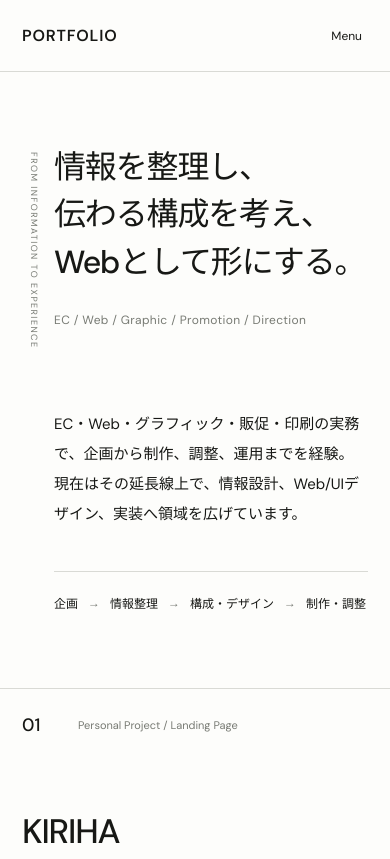
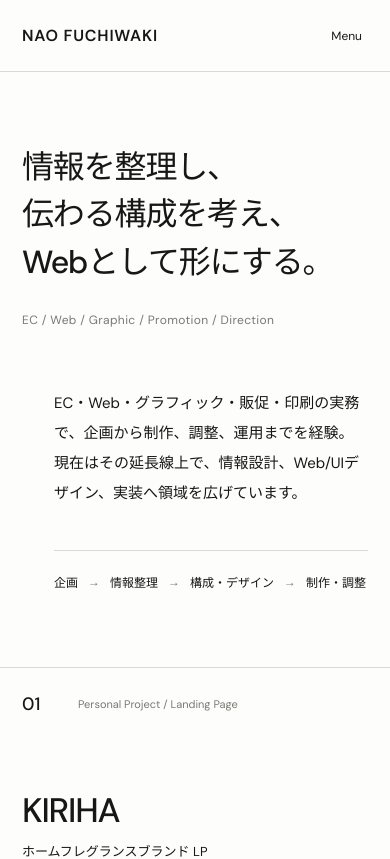
Before and after one commit to lilimo70/portfolio, a React (Vite) app: page / in a window 390 px wide. Shown: the top 859 px of the page. Built offline with nearby package versions, Linux system fonts and the light colour scheme.

Commit message:
Simplify portfolio identity labels

```diff
--- a/index.html
+++ b/index.html
@@ -6,7 +6,7 @@
     <meta name="robots" content="noindex, nofollow, noarchive, nosnippet" />
     <meta name="googlebot" content="noindex, nofollow, noarchive, nosnippet" />
     <meta name="description" content="EC・Web・グラフィック・販促・印刷の実務と、その延長線上にある情報設計、Web/UIデザイン、実装を紹介するポートフォリオ。" />
-    <title>Portfolio | Planning / Design / Production</title>
+    <title>NAO FUCHIWAKI | Planning / Design / Production</title>
   </head>
   <body>
     <div id="root"></div>
--- a/src/App.jsx
+++ b/src/App.jsx
@@ -23,7 +23,7 @@ function Header() {
 
 function Hero() {
   return <section className="hero" id="top">
-    <div className="hero-title"><span className="vertical-note">{portfolio.hero.eyebrow}</span><div><h1>{portfolio.hero.title}</h1><p className="role-line">{portfolio.role}</p></div></div>
+    <div className="hero-title"><h1>{portfolio.hero.title}</h1><p className="role-line">{portfolio.role}</p></div>
     <div className="hero-context"><p>{portfolio.hero.introduction}</p><ol className="process" aria-label="仕事のプロセス">{portfolio.hero.process.map((item) => <li key={item}>{item}</li>)}</ol></div>
   </section>;
 }
@@ -42,7 +42,7 @@ function WorkCase({ work }) {
 function ProfessionalArchive() {
   const archive = portfolio.professionalArchive;
   return <section className="archive" id="professional">
-    <div className="archive-heading section-index"><b>{archive.number}</b><div><span>Professional Archive</span><h2>{archive.title}</h2><p>{archive.lead}</p></div></div>
+    <div className="archive-heading section-index"><b>{archive.number}</b><div><h2>{archive.title}</h2><p>{archive.lead}</p></div></div>
     <div className="archive-groups">{archive.groups.map((group, groupIndex) => <article className={`archive-group archive-group-${groupIndex + 1}`} key={group.id}>
       <div className="archive-images">{group.images.map((image, index) => <figure key={image.src} className={`archive-image archive-image-${index + 1}`}><img src={image.src} alt={image.alt} loading="lazy" /></figure>)}</div>
       <div className="archive-copy"><p className="archive-label">{group.label}</p><h3>{group.title}</h3><p>{group.description}</p>{group.highlight && <aside><b>{group.highlight.title}</b><p>{group.highlight.text}</p></aside>}{group.note && <small>{group.note}</small>}</div>
@@ -51,21 +51,21 @@ function ProfessionalArchive() {
 }
 
 function About() {
-  return <section className="about split-section" id="about"><div className="section-label"><span>04</span><p>About</p></div><h2>{portfolio.about.title}</h2><div className="body-copy">{portfolio.about.paragraphs.map((paragraph) => <p key={paragraph}>{paragraph}</p>)}</div></section>;
+  return <section className="about split-section" id="about"><div className="section-label"><p>About</p></div><h2>{portfolio.about.title}</h2><div className="body-copy">{portfolio.about.paragraphs.map((paragraph) => <p key={paragraph}>{paragraph}</p>)}</div></section>;
 }
 
 function Expertise() {
-  return <section className="expertise" id="expertise"><div className="section-label"><span>05</span><p>Expertise</p></div><div className="expertise-list">{portfolio.expertise.map((item, index) => <article key={item.title}><span>{String(index + 1).padStart(2, "0")}</span><h3>{item.title}</h3><p>{item.detail}</p></article>)}</div></section>;
+  return <section className="expertise" id="expertise"><div className="section-label"><p>Expertise</p></div><div className="expertise-list">{portfolio.expertise.map((item) => <article key={item.title}><h3>{item.title}</h3><p>{item.detail}</p></article>)}</div></section>;
 }
 
 function Experience() {
-  return <section className="experience" id="experience"><div className="section-label"><span>06</span><p>Professional Experience</p></div><div className="experience-list">{portfolio.experience.map((item, index) => <article key={item.name}><span className="experience-number">{String(index + 1).padStart(2, "0")}</span><h3>{item.name}</h3><p className="experience-area">{item.area}</p><p>{item.description}</p></article>)}</div></section>;
+  return <section className="experience" id="experience"><div className="section-label"><p>Professional Experience</p></div><div className="experience-list">{portfolio.experience.map((item) => <article key={item.name}><h3>{item.name}</h3><p className="experience-area">{item.area}</p><p>{item.description}</p></article>)}</div></section>;
 }
 
 function Contact() {
-  return <section className="contact" id="contact"><div className="section-label"><span>07</span><p>Contact</p></div><h2>{portfolio.contact.title}</h2><div><p>{portfolio.contact.text}</p><p className="contact-status">{portfolio.contact.status}</p></div></section>;
+  return <section className="contact" id="contact"><div className="section-label"><p>Contact</p></div><h2>{portfolio.contact.title}</h2><div><p>{portfolio.contact.text}</p></div></section>;
 }
 
 export function App() {
-  return <><Header /><main><Hero /><section id="works" aria-label="Selected Works">{portfolio.works.map((work) => <WorkCase work={work} key={work.id} />)}</section><ProfessionalArchive /><About /><Expertise /><Experience /><Contact /></main><footer><a href="#top">{portfolio.owner}</a><p>{portfolio.role}</p><span>© 2026</span></footer></>;
+  return <><Header /><main><Hero /><section id="works" aria-label="Selected Works">{portfolio.works.map((work) => <WorkCase work={work} key={work.id} />)}</section><ProfessionalArchive /><About /><Expertise /><Experience /><Contact /></main><footer><a href="#top">{portfolio.owner}</a><span>© 2026</span></footer></>;
 }
--- a/src/content/portfolio.js
+++ b/src/content/portfolio.js
@@ -1,8 +1,7 @@
 export const portfolio = {
-  owner: "PORTFOLIO",
+  owner: "NAO FUCHIWAKI",
   role: "EC / Web / Graphic / Promotion / Direction",
   hero: {
-    eyebrow: "FROM INFORMATION TO EXPERIENCE",
     title: "情報を整理し、\n伝わる構成を考え、\nWebとして形にする。",
     introduction: "EC・Web・グラフィック・販促・印刷の実務で、企画から制作、調整、運用までを経験。現在はその延長線上で、情報設計、Web/UIデザイン、実装へ領域を広げています。",
     process: ["企画", "情報整理", "構成・デザイン", "制作・調整", "公開・改善"],
@@ -88,6 +87,5 @@ export const portfolio = {
   ],
   contact: {
     title: "一緒に、\n伝わるWebをつくる。", text: "Webサイト制作、情報設計、運用・改善に関するご相談など。連絡先は現在更新準備中です。",
-    status: "Contact information is being updated.",
   },
 };
--- a/src/styles.css
+++ b/src/styles.css
@@ -19,8 +19,7 @@ button { color:inherit; }
 .navigation a:hover::after,.navigation a:focus-visible::after { right:0; }
 .menu-button { display:none; background:none; border:0; font-size:12px; }
 .hero { min-height:560px; padding:clamp(74px,9vw,140px) var(--side) clamp(68px,8vw,118px); display:grid; grid-template-columns:minmax(0,1.18fr) minmax(340px,.82fr); gap:clamp(56px,8vw,132px); align-items:end; }
-.hero-title { display:grid; grid-template-columns:28px 1fr; gap:28px; align-items:start; }
-.vertical-note { writing-mode:vertical-rl; color:var(--muted); font-size:9px; letter-spacing:.16em; padding-top:8px; }
+.hero-title { align-self:end; }
 .hero h1 { white-space:pre-line; font-size:clamp(38px,4.55vw,72px); line-height:1.38; letter-spacing:-.035em; font-weight:500; }
 .role-line { margin-top:26px; color:var(--muted); font-size:12px; letter-spacing:.03em; }
 .hero-context { display:grid; gap:42px; }
@@ -47,7 +46,7 @@ button { color:inherit; }
 .case-visual:hover img { transform:scale(1.018); }
 .view-label { position:absolute; right:24px; bottom:22px; background:var(--paper); padding:13px 16px; font-size:11px; display:flex; gap:14px; }
 .archive { border-top:1px solid var(--line); padding:34px var(--side) clamp(100px,12vw,180px); }
-.archive-heading h2 { margin-top:60px; font-size:clamp(35px,5vw,72px); font-weight:500; letter-spacing:-.04em; }
+.archive-heading h2 { font-size:clamp(35px,5vw,72px); font-weight:500; letter-spacing:-.04em; }
 .archive-heading p { margin-top:18px; font-size:13px; line-height:1.8; }
 .archive-groups { margin-top:68px; display:grid; gap:clamp(80px,10vw,150px); }
 .archive-group { display:grid; grid-template-columns:minmax(0,1.55fr) minmax(290px,.65fr); gap:clamp(42px,6vw,90px); align-items:start; }
@@ -68,8 +67,7 @@ button { color:inherit; }
 .archive-copy aside p { margin-top:10px; font-size:12px; line-height:1.9; color:#4e504b; }
 .archive-copy small { display:block; margin-top:18px; color:var(--muted); font-size:10px; }
 .split-section,.contact { border-top:1px solid var(--line); padding:48px var(--side) clamp(94px,11vw,160px); display:grid; grid-template-columns:.6fr 1fr 1fr; gap:56px; }
-.section-label { display:flex; gap:24px; align-items:baseline; font-size:12px; }
-.section-label span { color:var(--accent); }
+.section-label { font-size:12px; }
 .section-label p { font-size:12px; }
 .split-section h2,.contact h2 { white-space:pre-line; font-size:clamp(30px,3.3vw,50px); font-weight:500; line-height:1.45; letter-spacing:-.03em; }
 .body-copy p,.contact>div:last-child>p:first-child { font-size:13px; line-height:2; color:#4e504b; }
@@ -77,18 +75,15 @@ button { color:inherit; }
 .expertise,.experience { border-top:1px solid var(--line); padding:34px var(--side) clamp(84px,9vw,130px); }
 .expertise-list { margin-top:66px; display:grid; grid-template-columns:repeat(4,1fr); }
 .expertise-list article { min-height:170px; padding:0 24px 24px; border-left:1px solid var(--line); }
-.expertise-list article>span { color:var(--muted); font-size:10px; }
-.expertise-list h3 { margin-top:28px; font-size:17px; line-height:1.45; font-weight:500; }
+.expertise-list h3 { font-size:17px; line-height:1.45; font-weight:500; }
 .expertise-list p { margin-top:12px; color:var(--muted); font-size:11px; line-height:1.7; }
 .experience-list { margin-top:62px; border-top:1px solid var(--line); }
-.experience-list article { display:grid; grid-template-columns:50px .7fr 1fr 1.4fr; gap:24px; padding:28px 0; border-bottom:1px solid var(--line); align-items:baseline; }
-.experience-number { color:var(--muted); font-size:11px; }
+.experience-list article { display:grid; grid-template-columns:.7fr 1fr 1.4fr; gap:24px; padding:28px 0; border-bottom:1px solid var(--line); align-items:baseline; }
 .experience-list h3 { font-size:22px; font-weight:500; }
 .experience-area { font-size:11px; text-transform:uppercase; letter-spacing:.04em; }
 .experience-list article>p:last-child { color:#4e504b; font-size:12px; line-height:1.8; }
 .contact { background:var(--soft); padding-bottom:clamp(80px,9vw,132px); }
-.contact-status { margin-top:28px; color:var(--accent); font-size:10px; letter-spacing:.06em; text-transform:uppercase; }
-footer { min-height:150px; padding:44px var(--side); display:grid; grid-template-columns:1fr 1fr auto; gap:30px; align-items:end; border-top:1px solid var(--line); }
+footer { min-height:150px; padding:44px var(--side); display:grid; grid-template-columns:1fr auto; gap:30px; align-items:end; border-top:1px solid var(--line); }
 footer a { font-weight:600; letter-spacing:.05em; }
 footer p,footer span { color:var(--muted); font-size:10px; }
 @media (max-width:980px) {
@@ -101,7 +96,7 @@ footer p,footer span { color:var(--muted); font-size:10px; }
 @media (max-width:720px) {
   .site-header { height:72px; } .brand span { display:none; } .menu-button { display:block; cursor:pointer; }
   .navigation { display:none; position:absolute; top:72px; left:0; right:0; padding:24px var(--side) 32px; background:var(--paper); border-bottom:1px solid var(--line); flex-direction:column; align-items:flex-start; gap:20px; }
-  .navigation.is-open { display:flex; } .hero { min-height:auto; padding-top:72px; gap:60px; } .hero-title { grid-template-columns:18px 1fr; gap:14px; }
+  .navigation.is-open { display:flex; } .hero { min-height:auto; padding-top:72px; gap:60px; }
   .hero h1 { font-size:clamp(30px,8.2vw,38px); line-height:1.48; } .hero-context { padding-left:32px; } .process { overflow-x:auto; padding-bottom:8px; }
   .work-case { min-height:0; } .case-copy { min-height:auto; padding-top:24px; } .case-body { margin-top:72px; } .case-visual { min-height:72vw; }
   .archive-heading h2 { margin-top:42px; }
@@ -110,7 +105,7 @@ footer p,footer span { color:var(--muted); font-size:10px; }
   .archive-group-3 .archive-image-2 { grid-column:1/3; }
   .split-section,.contact { grid-template-columns:1fr; gap:42px; } .split-section .body-copy,.contact>div:last-child { grid-column:auto; }
   .expertise-list { grid-template-columns:1fr; } .expertise-list article { min-height:auto; padding-bottom:34px; margin-bottom:34px; }
-  .experience-list article { grid-template-columns:34px 1fr; } .experience-area,.experience-list article>p:last-child { grid-column:2; }
+  .experience-list article { grid-template-columns:1fr; } .experience-area,.experience-list article>p:last-child { grid-column:auto; }
   footer { grid-template-columns:1fr; }
 }
 @media (prefers-reduced-motion:reduce) { html { scroll-behavior:auto; } *,*::before,*::after { transition-duration:.01ms!important; } }
```
